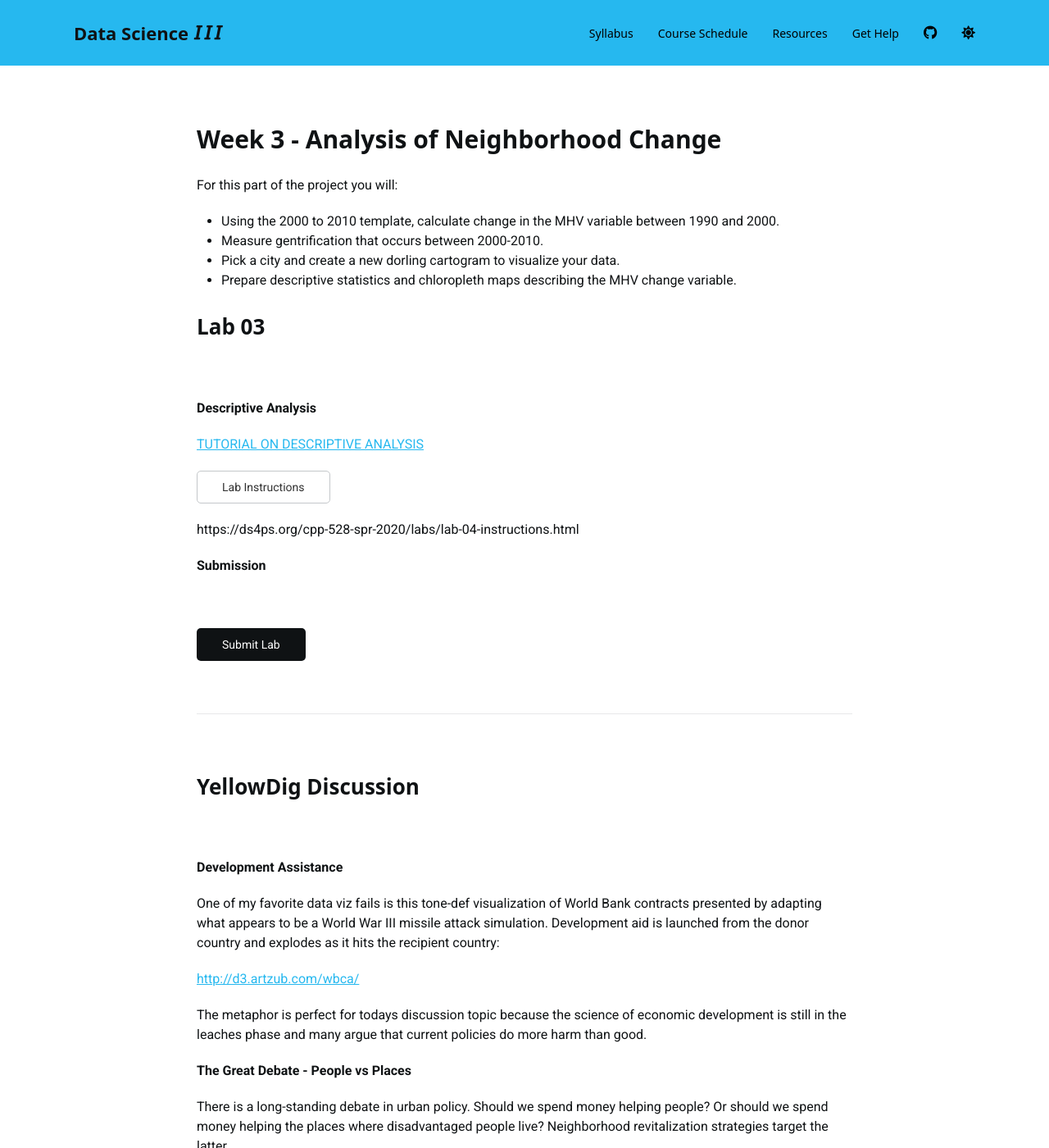
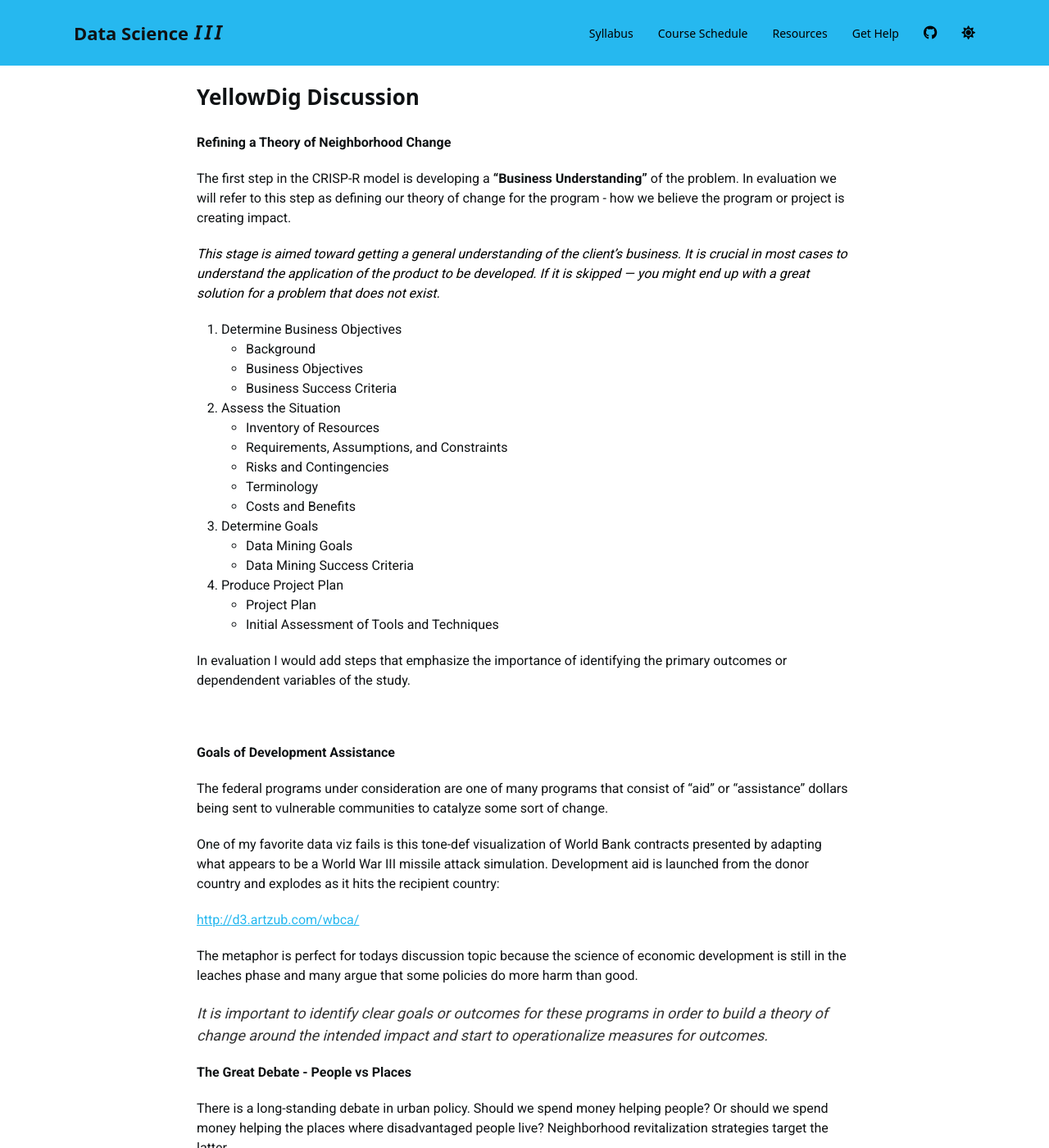
Before and after one commit to DS4PS/cpp-528-fall-2020, a Jekyll site: the page built from schedule.md, in a window 1280 px wide and 1400 px high, scrolled down 17704 px. Shown: the whole window at 82% size. Built offline with Jekyll 4.4.1, drawn with Linux system fonts in a browser that asks for light colours; nearby versions of some CDN libraries; a script bundle is joined from its source files by our own code; library files that are not in the unit come from our copies; a style sheet for code colours, icons or effects is not loaded; some of the changed text lies outside the part shown.

Commit message:
Update schedule.md

```diff
--- a/schedule.md
+++ b/schedule.md
@@ -642,75 +642,53 @@ The following video showcases how to collaborate on GitHub using GitHub Desktop
 <a class="uk-button uk-button-primary" href="{{page.canvas.assignment_url}}">Submit Lab</a>
 
 <br>
-<br>
-<hr>
-<br>
-<br>
-
-
-
-
-
-
-
-
-
-
-
-
-
-
-
-
-# Week 3 - Analysis of Neighborhood Change
-
-For this part of the project you will:
-
-- Using the 2000 to 2010 template, calculate change in the MHV variable between 1990 and 2000.
--	Measure gentrification that occurs between 2000-2010.
-- Pick a city and create a new dorling cartogram to visualize your data.
-- Prepare descriptive statistics and chloropleth maps describing the MHV change variable.
-
-
-
-## Lab 03
-
-<br>
-
-**Descriptive Analysis**
-
-[TUTORIAL ON DESCRIPTIVE ANALYSIS](labs/lab-04-tutorial.html)
-
-<a class="uk-button uk-button-default" href="../labs/lab-04-instructions.html">Lab Instructions</a>
-
-https://ds4ps.org/cpp-528-spr-2020/labs/lab-04-instructions.html
-
-**Submission**
-
-<br>
-
-<a class="uk-button uk-button-primary" href="{{page.canvas.assignment_url}}">Submit Lab</a>
-
-<br>
 <hr>
 <br>
 
 
 
 
+## YellowDig Discussion
 
 
-## YellowDig Discussion
+**Refining a Theory of Neighborhood Change**
+
+The first step in the CRISP-R model is developing a **"Business Understanding"** of the problem. In evaluation we will refer to this step as defining our theory of change for the program - how we believe the program or project is creating impact.
+
+*This stage is aimed toward getting a general understanding of the client’s business. It is crucial in most cases to understand the application of the product to be developed. If it is skipped — you might end up with a great solution for a problem that does not exist.*
+
+1. Determine Business Objectives
+- Background
+- Business Objectives
+- Business Success Criteria
+1. Assess the Situation
+- Inventory of Resources
+- Requirements, Assumptions, and Constraints
+- Risks and Contingencies
+- Terminology
+- Costs and Benefits
+1. Determine Goals
+- Data Mining Goals
+- Data Mining Success Criteria
+1. Produce Project Plan
+- Project Plan
+- Initial Assessment of Tools and Techniques
+
+In evaluation I would add steps that emphasize the importance of identifying the primary outcomes or dependendent variables of the study.
+
 <br>
 
-**Development Assistance**
+**Goals of Development Assistance**
+
+The federal programs under consideration are one of many programs that consist of "aid" or "assistance" dollars being sent to vulnerable communities to catalyze some sort of change.
 
 One of my favorite data viz fails is this tone-def visualization of World Bank contracts presented by adapting what appears to be a World War III missile attack simulation. Development aid is launched from the donor country and explodes as it hits the recipient country:
 
 [http://d3.artzub.com/wbca/](http://d3.artzub.com/wbca/)
 
-The metaphor is perfect for todays discussion topic because the science of economic development is still in the leaches phase and many argue that current policies do more harm than good.
+The metaphor is perfect for todays discussion topic because the science of economic development is still in the leaches phase and many argue that some policies do more harm than good.
 
+> It is important to identify clear goals or outcomes for these programs in order to build a theory of change around the intended impact and start to operationalize measures for outcomes.
 
 **The Great Debate - People vs Places**
 
@@ -799,8 +777,69 @@ Assuming data is no issue, what sorts of investments would you want to include a
 
 <a class="uk-button uk-button-primary" href="{{page.canvas.yellowdig_url}}">YELLOWDIG</a>
 
+
+
+
 <br>
 <br>
+<hr>
+<br>
+<br>
+
+
+
+
+
+
+
+
+
+
+
+
+
+
+
+
+# Week 3 - Analysis of Neighborhood Change
+
+For this part of the project you will:
+
+- Using the 2000 to 2010 template, calculate change in the MHV variable between 1990 and 2000.
+-	Measure gentrification that occurs between 2000-2010.
+- Pick a city and create a new dorling cartogram to visualize your data.
+- Prepare descriptive statistics and chloropleth maps describing the MHV change variable.
+
+
+
+## Lab 03
+
+<br>
+
+**Descriptive Analysis**
+
+[TUTORIAL ON DESCRIPTIVE ANALYSIS](labs/lab-04-tutorial.html)
+
+<a class="uk-button uk-button-default" href="../labs/lab-04-instructions.html">Lab Instructions</a>
+
+https://ds4ps.org/cpp-528-spr-2020/labs/lab-04-instructions.html
+
+**Submission**
+
+<br>
+
+<a class="uk-button uk-button-primary" href="{{page.canvas.assignment_url}}">Submit Lab</a>
+
+<br>
+<hr>
+<br>
+
+
+
+
+
+
+
 
 
 
```
